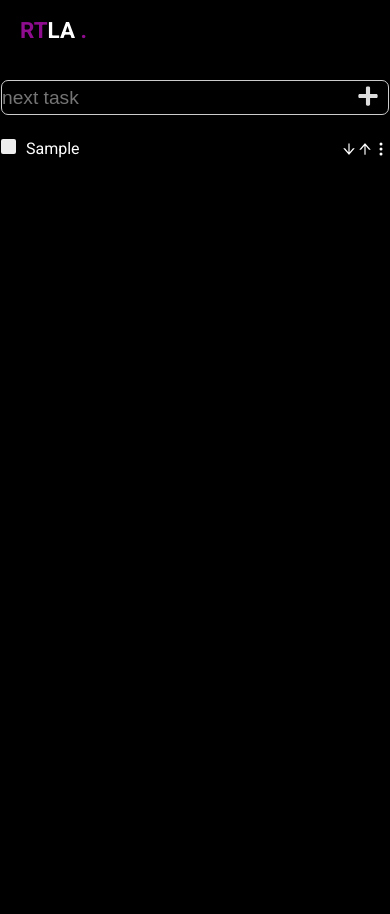
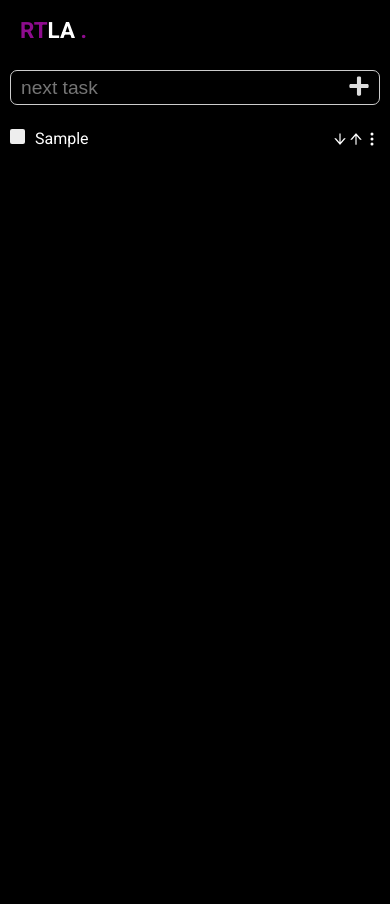
Before and after one commit to MAJOUAMY/react-to-do-list, a React (Vite) app: page / in a window 390 px wide. Both pictures are taken after typing "Sample" into the empty fields and a click on the button 368 px from the left and 97 px from the top of the page. Built offline with nearby package versions, Linux system fonts and the light colour scheme; some icons are missing.

Commit message:
re-structure the app

```diff
--- a/src/App.jsx
+++ b/src/App.jsx
@@ -1,5 +1,5 @@
 import React, { useEffect, useState } from "react";
-import Header from "./components/Header";
+import Header from "./components/header/Header";
 import Main from "./components/main/Main";
 function App() {
   const [mode, setMode] = useState(localStorage.getItem("mode") === "light");
--- a/src/components/Header.jsx
+++ b/src/components/header/Header.jsx
@@ -1,5 +1,6 @@
 import React from 'react'
 import { FaCircleHalfStroke } from "react-icons/fa6"
+import "./header.css"
 function Header({ changeMode ,mode}) {
   return (
     <header className='header'>
--- /dev/null
+++ b/src/components/header/header.css
@@ -0,0 +1,28 @@
+
+.header {
+    width: 50%;
+    margin: 0 auto;
+    height: 60px;
+    display: flex;
+    align-items: center;
+    justify-content: space-between;
+    margin-bottom: 20px;
+
+
+}
+
+.header .logo {
+    font-weight: bold;
+    font-size: 1.4rem;
+}
+
+.header .logo span {
+    color: rgb(142, 12, 142);
+}
+
+.header .dark-light {
+    width: 20px;
+    height: 20px;
+
+
+}
--- a/src/components/main/Main.jsx
+++ b/src/components/main/Main.jsx
@@ -1,6 +1,6 @@
 import React, { useState } from "react";
-import InputBar from "./InputBar";
-import TasksList from "./TasksList";
+import InputBar from "./taskInput/InputBar";
+import TasksList from "./taskList/TasksList";
 
 function Main({ mode }) {
   let [task, setTask] = useState("");
--- a/src/components/main/InputBar.jsx
+++ b/src/components/main/taskInput/InputBar.jsx
@@ -1,5 +1,6 @@
-import React from "react";
+
 import { FaPlus } from "react-icons/fa";
+import "./inputBar.css"
 
 function InputBar({ handleSubmit, handleChange,mode, value }) {
   return (
--- /dev/null
+++ b/src/components/main/taskInput/inputBar.css
@@ -0,0 +1,60 @@
+.input-bar {
+    position: sticky;
+    width: 100%;
+    z-index: 10;
+    top: 0;
+    left: 0;
+    right: 0;
+
+
+
+
+}
+.input-bar-dark{
+    background-color: black;
+}
+.input-bar-light{
+   background-color: white;
+}
+
+
+.input-bar input {
+    width: 100%;
+
+    border: none;
+    border: 1px solid #ccc;
+    height: 35px;
+    color: #bbb;
+    font-size: 1.2rem;
+    font-weight: 400;
+    border-radius: 7px;
+    background-color: transparent;
+    padding: 5px 10px;
+
+
+
+}
+
+.input-bar input:focus {
+    outline: none;
+
+}
+
+.plus-icon {
+    position: absolute;
+    right: 10px;
+    top: 0;
+    bottom: 0;
+    background-color: transparent;
+    border: none;
+    outline: none;
+    /*border: 1px solid;*/
+
+
+}
+
+.plus-icon svg {
+    width: 22px;
+    height: 22px;
+    color: #ddd;
+}
--- a/src/components/main/TaskItem.jsx
+++ b/src/components/main/taskItem/TaskItem.jsx
@@ -23,8 +23,6 @@ function TaskItem({ item, toggleCheck, mode ,showTask ,deleteTask}) {
   }
 
 
-  console.log(mode)
-  console.log(menuShow)
   return (
     <li className={item.expand ? "list-item-expanded" : "list-item"}>
       <div className={item.expand ? "task-left-expanded" : "task-left"}>
--- a/src/components/main/TasksList.jsx
+++ b/src/components/main/taskList/TasksList.jsx
@@ -1,5 +1,6 @@
 import React, { useEffect, useState } from "react";
-import TaskItem from "./TaskItem";
+import TaskItem from "../taskItem/TaskItem";
+import "./taskList.css"
 function TasksList({ task, mode }) {
   const [tasks, setTasks] = useState([]);
 
--- /dev/null
+++ b/src/components/main/taskList/taskList.css
@@ -0,0 +1,11 @@
+/* styling the list of tasks */
+.tasks{
+    width: 100%;
+    padding: 0 0 40px 0;
+    margin-top: 20px;
+    display: flex;
+    flex-direction: column;
+    overflow: hidden;
+
+
+}
--- a/src/index.css
+++ b/src/index.css
@@ -1,6 +1,4 @@
 @import url('https://fonts.googleapis.com/css2?family=Roboto:ital,wght@0,400;0,500;0,700;1,500&display=swap');
-
-
 
 * {
     box-sizing: border-box;
@@ -12,13 +10,13 @@
 /* Firefox */
 * {
     scrollbar-width: thin;
-    scrollbar-color: #397524 #DFE9EB;
+    scrollbar-color: #d0d6ce #DFE9EB;
   }
 
   /* Chrome, Edge and Safari */
   *::-webkit-scrollbar {
 
-    width: 6px;
+    width: 4px;
   }
   *::-webkit-scrollbar-track {
     border-radius: 5px;
@@ -36,7 +34,7 @@
   }
 
   *::-webkit-scrollbar-thumb:hover {
-    background-color: #62A34B;
+    background-color: #c1c7bf;
   }
 
 
@@ -58,34 +56,6 @@ a {
 
 
 
-.header {
-    width: 50%;
-    margin: 0 auto;
-    height: 60px;
-    display: flex;
-    align-items: center;
-    justify-content: space-between;
-    margin-bottom: 20px;
-
-
-}
-
-.header .logo {
-    font-weight: bold;
-    font-size: 1.4rem;
-}
-
-.header .logo span {
-    color: rgb(142, 12, 142);
-}
-
-.header .dark-light {
-    width: 20px;
-    height: 20px;
-
-
-}
-
 .light-mode {
     color: black;
     background-color: white;
@@ -105,7 +75,6 @@ a {
     position: relative;
     height: calc(100vh - 60px);
     margin: 0 auto;
-
     overflow-x: hidden;
 
 
@@ -118,99 +87,14 @@ a {
 
 }
 
-.input-bar {
-    position: sticky;
-    width: 100%;
-    z-index: 10;
-    top: 0;
-    left: 0;
-    right: 0;
-
-
-
-
-}
-.input-bar-dark{
-    background-color: black;
-}
-.input-bar-light{
-   background-color: white;
-}
-
-
-.input-bar input {
-    width: 100%;
-
-    border: none;
-    border: 1px solid #ccc;
-    height: 35px;
-    color: #bbb;
-    font-size: 1.2rem;
-    font-weight: 400;
-    border-radius: 7px;
-    background-color: transparent;
-
-
-
-}
-
-.input-bar input:focus {
-    outline: none;
-
-}
-
-.plus-icon {
-    position: absolute;
-    right: 10px;
-    top: 0;
-    bottom: 0;
-    background-color: transparent;
-    border: none;
-    outline: none;
-    /*border: 1px solid;*/
-
-
-}
-
-.plus-icon svg {
-    width: 22px;
-    height: 22px;
-    color: #ddd;
-}
-
-/* styling the list of tasks */
-.tasks{
-    width: 100%;
-    padding: 0 0 40px 0;
-    margin-top: 20px;
-    display: flex;
-    flex-direction: column;
-    overflow: hidden;
-
-
-}
-
-
-/* styling the list item form fun */
-
-.list-item{
-    padding: 4px 0;
-    display: flex;
-    align-items: center;
-    justify-content: space-between;
-    gap: 10px;
-    /* border: 1px solid white; */
-}
-
-
-
 /* responsive ----------- */
 @media only screen and (max-width:722px) {
     .main {
-        width:calc(100% - 2px);
+        width:calc(100% - 20px);
     }
 
     .header {
         width: calc(100% - 40px);
+        margin-bottom: 10px;
     }
 }
```
Also changed, not shown: src/components/main/TaskMenu.jsx (deleted, +0 -9 lines), src/components/main/taskItem/taskitem.css (renamed from src/components/main/taskitem.css).
